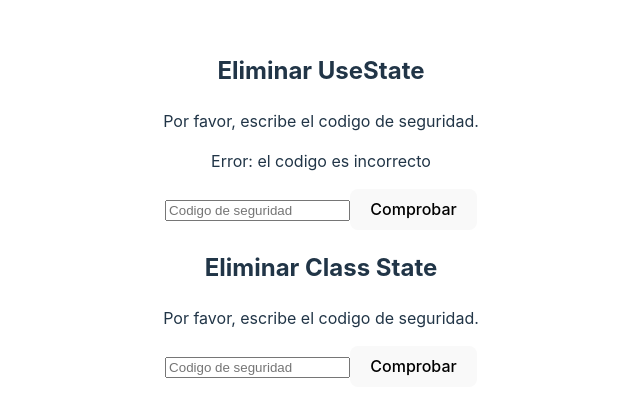
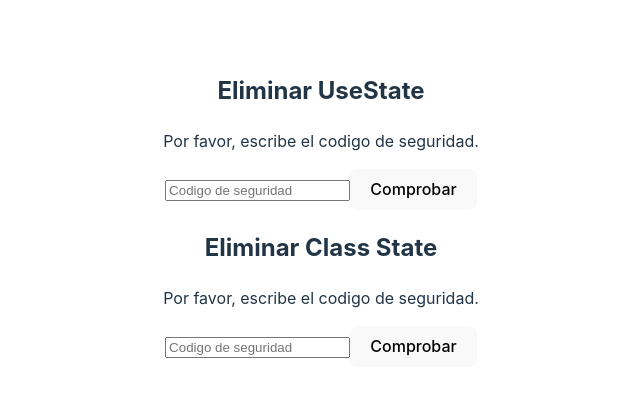
Before and after one commit to BashS117/codigos-seguridad, a React (Vite) app: page / in a window 1280 px wide. Shown: the part 190-604 px from the top of the page, without its empty margins (319-959 px from the left). Built offline with nearby package versions, Linux system fonts and the light colour scheme.

Commit message:
estados independientes con useState

```diff
--- a/src/UseState.jsx
+++ b/src/UseState.jsx
@@ -1,16 +1,27 @@
 import React from "react";
 
+const SECURITY_CODE = 'paradigma';
+
 function UseState({ name }) {
-    const [error, setError] = React.useState(true);
+
+    const [value, setValue] = React.useState('');
+    const [error, setError] = React.useState(false);
     const [loading, setLoading] = React.useState(false);
 
     React.useEffect(()=>{
         console.log("empezando efecto")
-        setTimeout(()=>{
-            console.log("Haciendo la validacion")
-            setLoading(false);
-            console.log("Terminando la validacion")
-        },3000)
+        if(!!loading){
+            setTimeout(()=>{
+                console.log("Haciendo la validacion")
+                if(value!==SECURITY_CODE){
+                    setError(true)
+                }
+
+                setLoading(false);
+                console.log("Terminando la validacion")
+            },3000)
+
+        }
 
 
         console.log("terminando efecto")
@@ -21,16 +32,25 @@
             <h2>Eliminar {name}</h2>
             <p>Por favor, escribe el codigo de seguridad.</p>
 
-            {error && (
+            {(error && !loading) && (
                 <p>Error: el codigo es incorrecto</p>
             )}
             {loading && (
                 <p>Loading..</p>
             )}
 
-            <input placeholder="Codigo de seguridad" />
+            <input
+
+            placeholder="Codigo de seguridad"
+            value={value}
+            onChange={(event)=>{
+                setValue(event.target.value);
+
+            }}
+            />
             <button
-                onClick={() => setLoading(true)}
+                onClick={() => {
+                    setLoading(true)}}
             >Comprobar</button>
         </div>
     )
```
